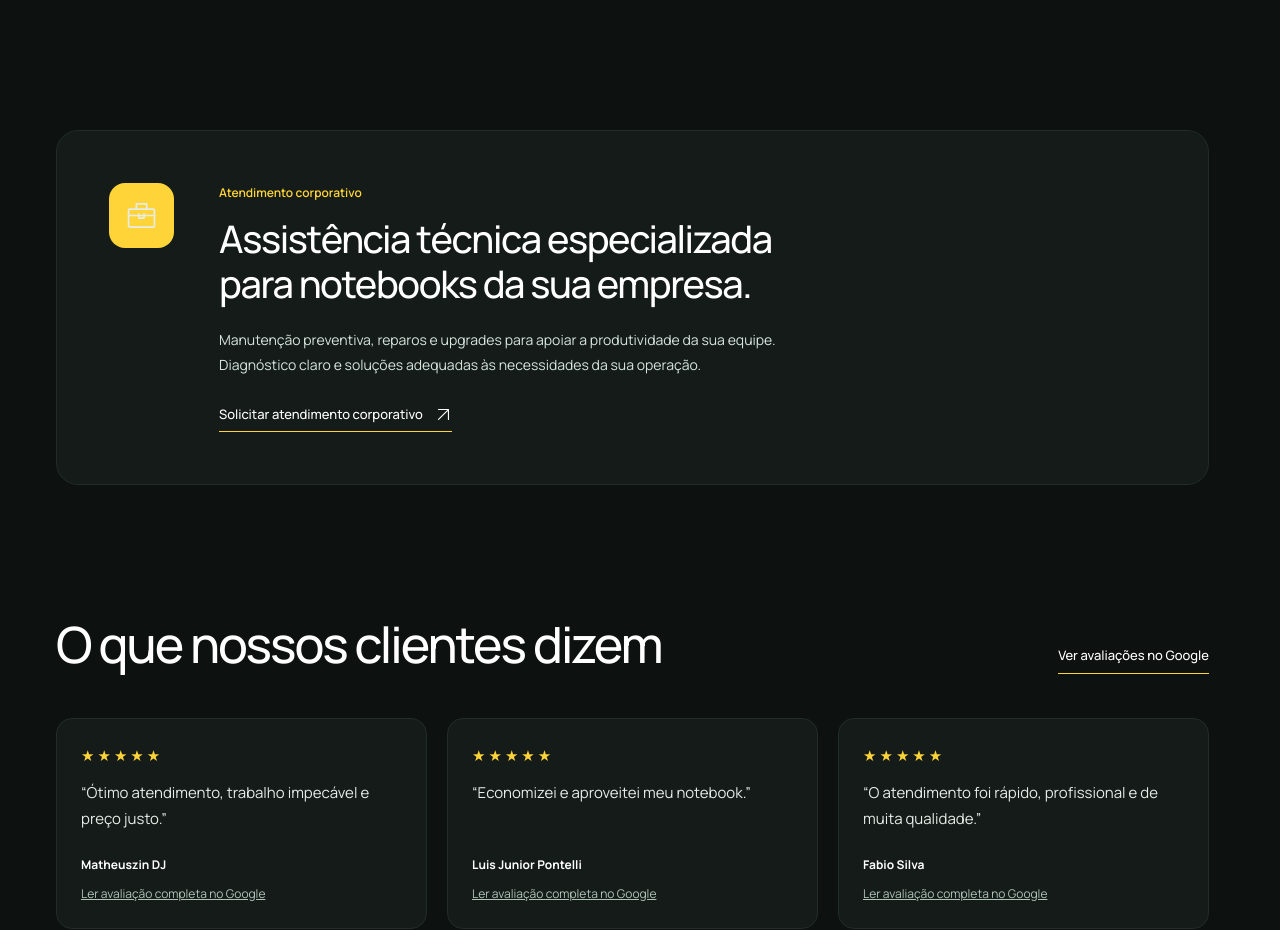
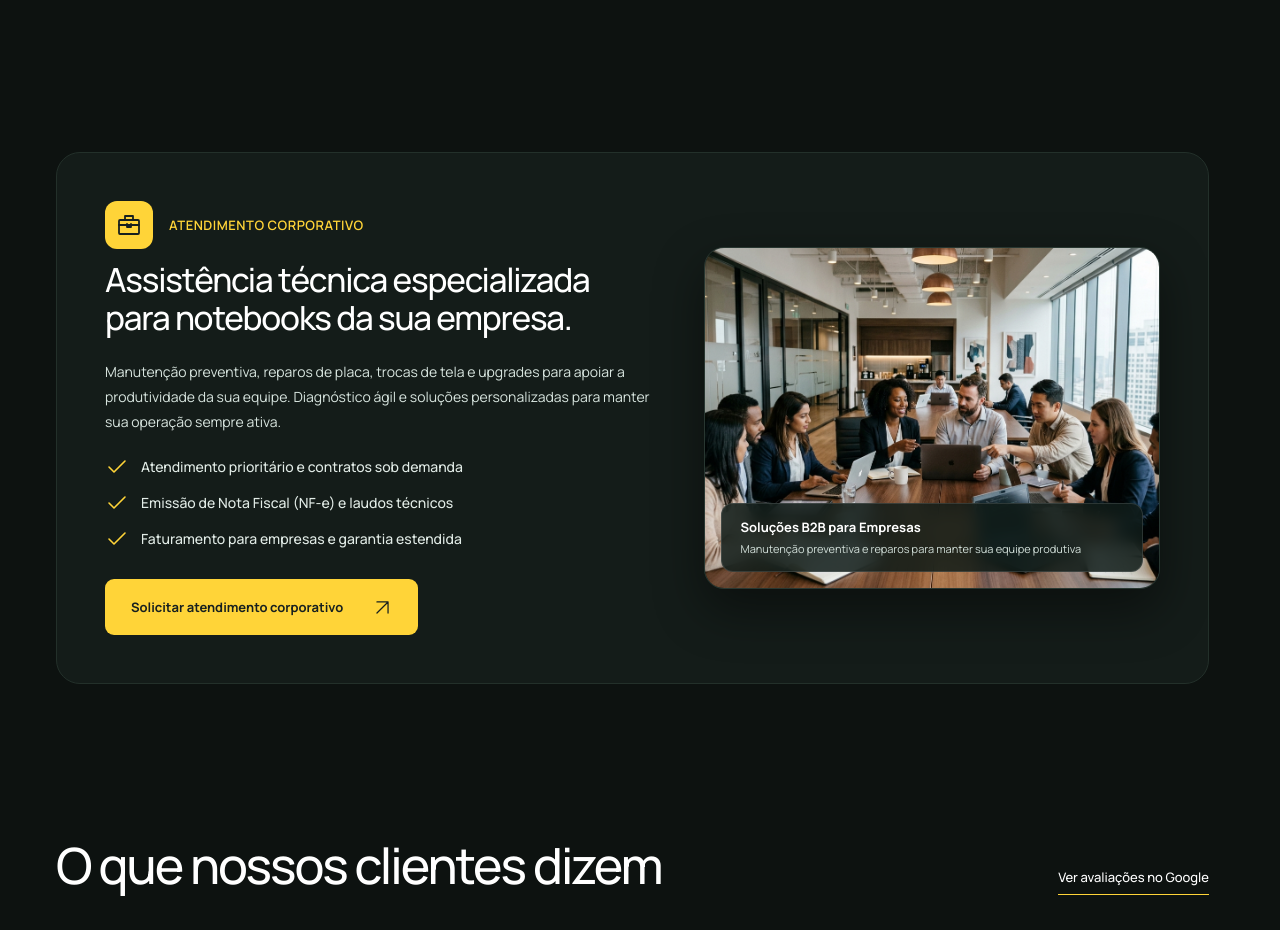
Before and after one commit to atendimentoactionsolutions-web/resolve-notebook, a React (Vite) app: page / in a window 1280 px wide. Shown: the part 1620-2550 px from the top of the page. Built offline with nearby package versions, Linux system fonts and the light colour scheme.

Commit message:
feat: adicionar imagem corporativa realista e melhorar secao b2b empresas

```diff
--- a/src/components/Home.jsx
+++ b/src/components/Home.jsx
@@ -514,23 +514,55 @@ export default function Home({ onNavigate }) {
 
         {/* Section: Empresas */}
         <section className="business wrap" id="empresas">
+          <div className="business-content">
+            <div className="business-header">
               <div className="business-icon">
                 <svg aria-hidden="true"><use href="#case"/></svg>
               </div>
-          <div>
               <p className="eyebrow">Atendimento corporativo</p>
+            </div>
             <h2>Assistência técnica especializada<br/>para notebooks da sua empresa.</h2>
-            <p>
-              Manutenção preventiva, reparos e upgrades para apoiar a produtividade da sua equipe. Diagnóstico claro e soluções adequadas às necessidades da sua operação.
+            <p className="business-desc">
+              Manutenção preventiva, reparos de placa, trocas de tela e upgrades para apoiar a produtividade da sua equipe. Diagnóstico ágil e soluções personalizadas para manter sua operação sempre ativa.
             </p>
+            <ul className="business-benefits" aria-label="Diferenciais para empresas">
+              <li>
+                <svg width="18" height="18" viewBox="0 0 24 24" fill="none" stroke="currentColor" strokeWidth="2.5"><polyline points="20 6 9 17 4 12"/></svg>
+                <span>Atendimento prioritário e contratos sob demanda</span>
+              </li>
+              <li>
+                <svg width="18" height="18" viewBox="0 0 24 24" fill="none" stroke="currentColor" strokeWidth="2.5"><polyline points="20 6 9 17 4 12"/></svg>
+                <span>Emissão de Nota Fiscal (NF-e) e laudos técnicos</span>
+              </li>
+              <li>
+                <svg width="18" height="18" viewBox="0 0 24 24" fill="none" stroke="currentColor" strokeWidth="2.5"><polyline points="20 6 9 17 4 12"/></svg>
+                <span>Faturamento para empresas e garantia estendida</span>
+              </li>
+            </ul>
+            <div className="business-cta-row">
               <a
-              className="text-link"
+                className="button button-yellow"
                 href="https://wa.me/5511988095982?text=Ol%C3%A1!%20Represento%20uma%20empresa%20e%20gostaria%20de%20conversar%20sobre%20manuten%C3%A7%C3%A3o%20e%20reparos%20de%20notebooks%20corporativos%20na%20RESOLVE%20Notebook."
                 target="_blank"
                 rel="noopener noreferrer"
               >
                 Solicitar atendimento corporativo <svg aria-hidden="true"><use href="#arrow"/></svg>
               </a>
+            </div>
+          </div>
+          <div className="business-visual">
+            <img
+              src="/assets/corporate-team.jpg"
+              alt="Profissionais utilizando notebooks em reunião corporativa moderna"
+              className="business-photo"
+              loading="lazy"
+              width="1200"
+              height="800"
+            />
+            <div className="business-badge">
+              <strong>Soluções B2B para Empresas</strong>
+              <span>Manutenção preventiva e reparos para manter sua equipe produtiva</span>
+            </div>
           </div>
         </section>
 
--- a/src/responsive.css
+++ b/src/responsive.css
@@ -631,3 +631,183 @@ body.modal-open .floating-chat {
     animation: none !important;
   }
 }
+
+/* === BUSINESS CORPORATE ENHANCED SECTION === */
+.business {
+  display: grid;
+  grid-template-columns: 1.15fr 0.95fr;
+  gap: 48px;
+  align-items: center;
+  padding: 48px;
+  background: #eaf1ed;
+  border-radius: 24px;
+  margin-block: clamp(24px, 4vw, 48px);
+  position: relative;
+  overflow: hidden;
+}
+
+body.dark-mode .business {
+  background: #141c19;
+  border: 1px solid #23302a;
+}
+
+.business-header {
+  display: flex;
+  align-items: center;
+  gap: 16px;
+  margin-bottom: 8px;
+}
+
+.business-header .business-icon {
+  width: 48px;
+  height: 48px;
+  display: grid;
+  place-items: center;
+  background: var(--yellow);
+  color: #17201f;
+  border-radius: 12px;
+  flex-shrink: 0;
+}
+
+.business-header .business-icon svg {
+  width: 24px;
+  height: 24px;
+  stroke-width: 1.8;
+}
+
+.business-header .eyebrow {
+  margin: 0;
+  font-size: 13px;
+  font-weight: 700;
+  letter-spacing: 0.5px;
+  text-transform: uppercase;
+  color: #876c00;
+}
+
+body.dark-mode .business-header .eyebrow {
+  color: var(--yellow);
+}
+
+.business h2 {
+  font-size: clamp(28px, 2.6vw, 38px);
+  line-height: 1.15;
+  letter-spacing: -1.2px;
+  margin: 12px 0 16px;
+  color: var(--ink);
+}
+
+body.dark-mode .business h2 {
+  color: #ffffff;
+}
+
+.business-desc {
+  font-size: 15px;
+  line-height: 1.7;
+  color: var(--muted);
+  margin-bottom: 24px;
+}
+
+body.dark-mode .business-desc {
+  color: #b5c7c0;
+}
+
+.business-benefits {
+  list-style: none;
+  padding: 0;
+  margin: 0 0 28px 0;
+  display: flex;
+  flex-direction: column;
+  gap: 12px;
+}
+
+.business-benefits li {
+  display: flex;
+  align-items: center;
+  gap: 12px;
+  font-size: 14px;
+  font-weight: 500;
+  color: var(--ink);
+}
+
+body.dark-mode .business-benefits li {
+  color: #e2ece7;
+}
+
+.business-benefits li svg {
+  color: #15803d;
+  flex-shrink: 0;
+}
+
+body.dark-mode .business-benefits li svg {
+  color: var(--yellow);
+}
+
+.business-cta-row {
+  display: flex;
+  align-items: center;
+  gap: 16px;
+}
+
+.business-visual {
+  position: relative;
+  border-radius: 20px;
+  overflow: hidden;
+  box-shadow: 0 20px 45px rgba(0, 0, 0, 0.12);
+  aspect-ratio: 4 / 3;
+}
+
+body.dark-mode .business-visual {
+  box-shadow: 0 20px 50px rgba(0, 0, 0, 0.45);
+  border: 1px solid #283731;
+}
+
+.business-photo {
+  width: 100%;
+  height: 100%;
+  object-fit: cover;
+  display: block;
+  transition: transform 0.4s ease;
+}
+
+.business-visual:hover .business-photo {
+  transform: scale(1.02);
+}
+
+.business-badge {
+  position: absolute;
+  bottom: 16px;
+  left: 16px;
+  right: 16px;
+  padding: 12px 18px;
+  background: rgba(16, 28, 24, 0.85);
+  backdrop-filter: blur(8px);
+  -webkit-backdrop-filter: blur(8px);
+  border: 1px solid rgba(255, 255, 255, 0.12);
+  border-radius: 12px;
+  color: #ffffff;
+  display: flex;
+  flex-direction: column;
+  gap: 2px;
+}
+
+.business-badge strong {
+  font-size: 13px;
+  color: var(--yellow);
+  font-weight: 700;
+}
+
+.business-badge span {
+  font-size: 11px;
+  color: #d1ded8;
+}
+
+@media (max-width: 900px) {
+  .business {
+    grid-template-columns: 1fr;
+    padding: 32px 24px;
+    gap: 32px;
+  }
+  .business-visual {
+    aspect-ratio: 16 / 10;
+  }
+}
```
Also changed, not shown: public/assets/corporate-team.jpg (added), src/assets/corporate-team.jpg (added). Lines whose indentation alone changed are shown as unchanged.
